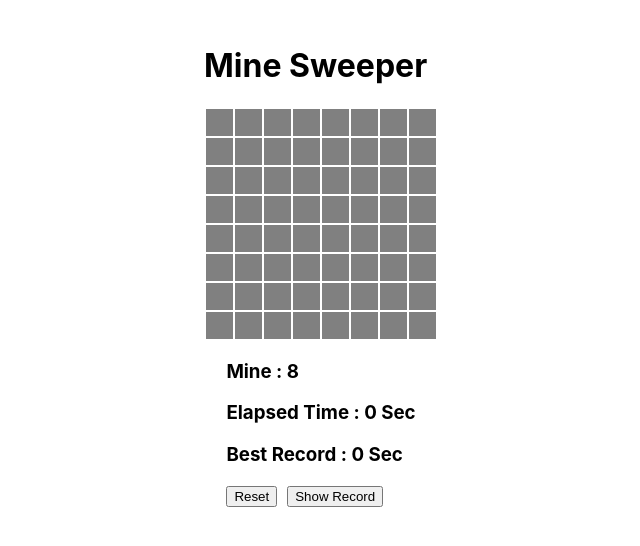
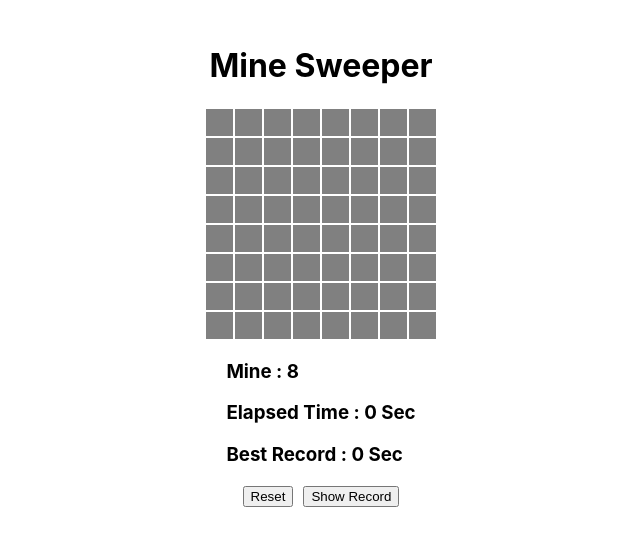
Before and after one commit to li935/mine_sweeper, a React (Create React App) app: page / in a window 1280 px wide. Shown: the top 546 px of the page, without its empty margins (319-959 px from the left). Built offline with nearby package versions, Linux system fonts and the light colour scheme.

Commit message:
refactor: Refactor Style
- Center some elements

```diff
--- a/src/components/MineSweeper/MineSweeperBoard/index.js
+++ b/src/components/MineSweeper/MineSweeperBoard/index.js
@@ -1,6 +1,6 @@
 import React, {useContext, useEffect} from 'react';
 import {MobXProviderContext, observer} from "mobx-react";
-import {MineSweeperTable} from "./style";
+import {MineSweeperTable, MineSweeperTitle} from "./style";
 import MineSweeperBoardRow from "./MineSweeperBoardRow";
 
 const MineSweeperBoard = () => {
@@ -12,7 +12,7 @@ const MineSweeperBoard = () => {
 
     return (
         <div>
-            <h1>Mine Sweeper</h1>
+            <MineSweeperTitle>Mine Sweeper</MineSweeperTitle>
             <MineSweeperTable>
                 <tbody>
                 {mineSweeper.game.map((v, i) =>
--- a/src/components/MineSweeper/MineSweeperBoard/style.js
+++ b/src/components/MineSweeper/MineSweeperBoard/style.js
@@ -1,4 +1,9 @@
 import styled from "styled-components";
+
+export const MineSweeperTitle = styled.h1`
+  display: flex;
+  justify-content: center;
+`
 
 export const MineSweeperTable = styled.table`
   display: flex;
--- a/src/components/MineSweeper/MineSweeperInfo/style.js
+++ b/src/components/MineSweeper/MineSweeperInfo/style.js
@@ -2,6 +2,7 @@ import styled from "styled-components";
 
 export const MineButtonAreaWrapper = styled.div`
   display: flex;
+  justify-content: center;
   margin-bottom: 30px;
 `
 
```
